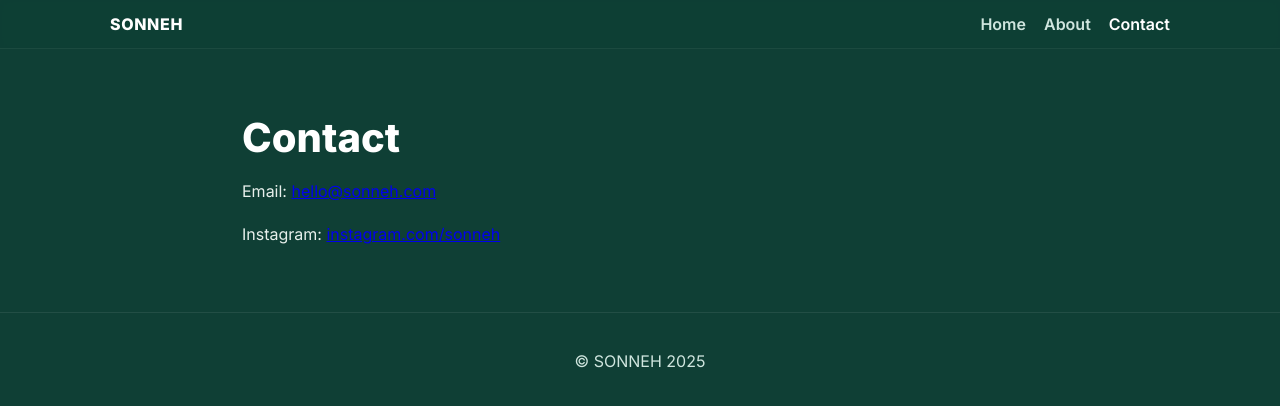
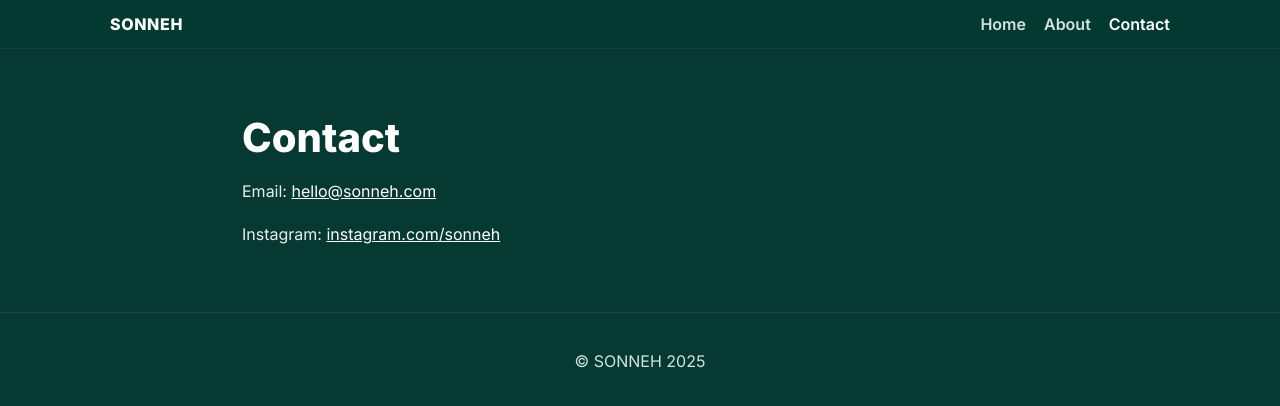
Before and after one commit to amirsoneh/sonneh-site, a plain HTML site: page contact.html in a window 1280 px wide. Drawn offline with Linux system fonts and the light colour scheme.

Commit message:
Update style.css

```diff
--- a/style.css
+++ b/style.css
@@ -1,5 +1,5 @@
 :root{
-  --bg:#0f3f35;      /* deep green */
+  --bg:#053931;      /* deep green */
   --fg:#ffffff;
   --muted:#cfe5de;
   --accent:#b9f5e6;
@@ -15,7 +15,7 @@ body{
 }
 
 /* Top Nav */
-.topbar{position:sticky;top:0;background:rgba(15,63,53,.9);backdrop-filter:saturate(180%) blur(6px);border-bottom:1px solid rgba(255,255,255,.06)}
+.topbar{position:sticky;top:0;background:rgba(5,57,49,.9);backdrop-filter:saturate(180%) blur(6px);border-bottom:1px solid rgba(255,255,255,.06)}
 .nav{max-width:1100px;margin:auto;display:flex;align-items:center;justify-content:space-between;padding:14px 20px}
 .brand{font-weight:800;letter-spacing:.04em;color:var(--fg);text-decoration:none}
 .menu{display:flex;gap:18px;list-style:none;margin:0;padding:0}
@@ -37,3 +37,6 @@ body{
 @media (max-width:640px){
   .title{font-size:48px}
 }
+a {
+  color: var(--fg);
+}
```
